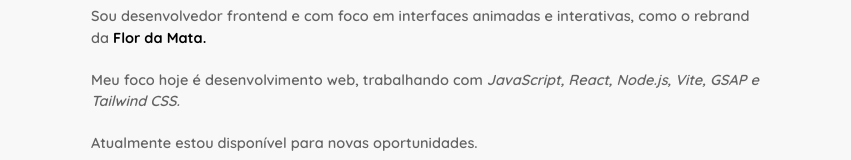
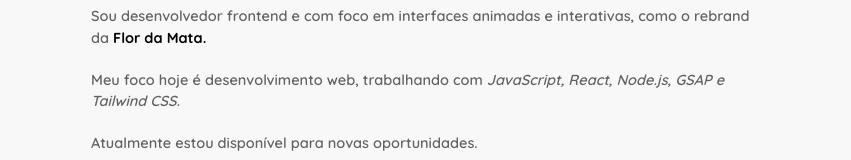
Before and after one commit to devmrqs/devmrqs.com.br, a React (Vite) app: page / in a window 1280 px wide. Shown: the part 396-556 px from the top of the page, without its empty margins (213-1064 px from the left). Built offline with nearby package versions, Linux system fonts and the light colour scheme.

Commit message:
📄 docs: ajusta parágrafo da pagina Home

```diff
--- a/src/pages/Home.jsx
+++ b/src/pages/Home.jsx
@@ -23,7 +23,7 @@ const Home = () => {
         <p className="text-[14.5px] font-semibold text-blackVLO">
           Meu foco hoje é desenvolvimento web, trabalhando com{" "}
           <span className="italic">
-            JavaScript, React, Node.js, Vite, GSAP e Tailwind CSS.
+            JavaScript, React, Node.js, GSAP e Tailwind CSS.
           </span>
         </p>
         <p className="text-[14.5px] font-semibold text-blackVLO">
```
